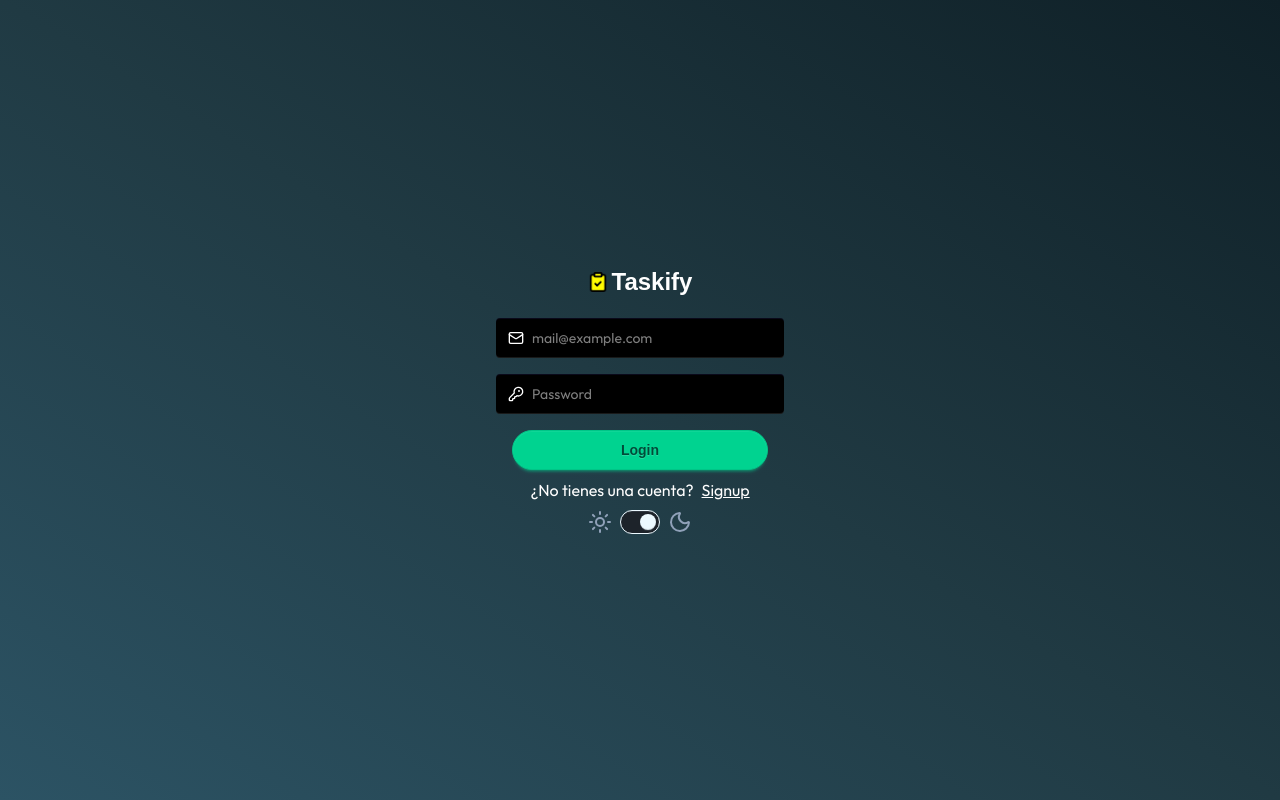
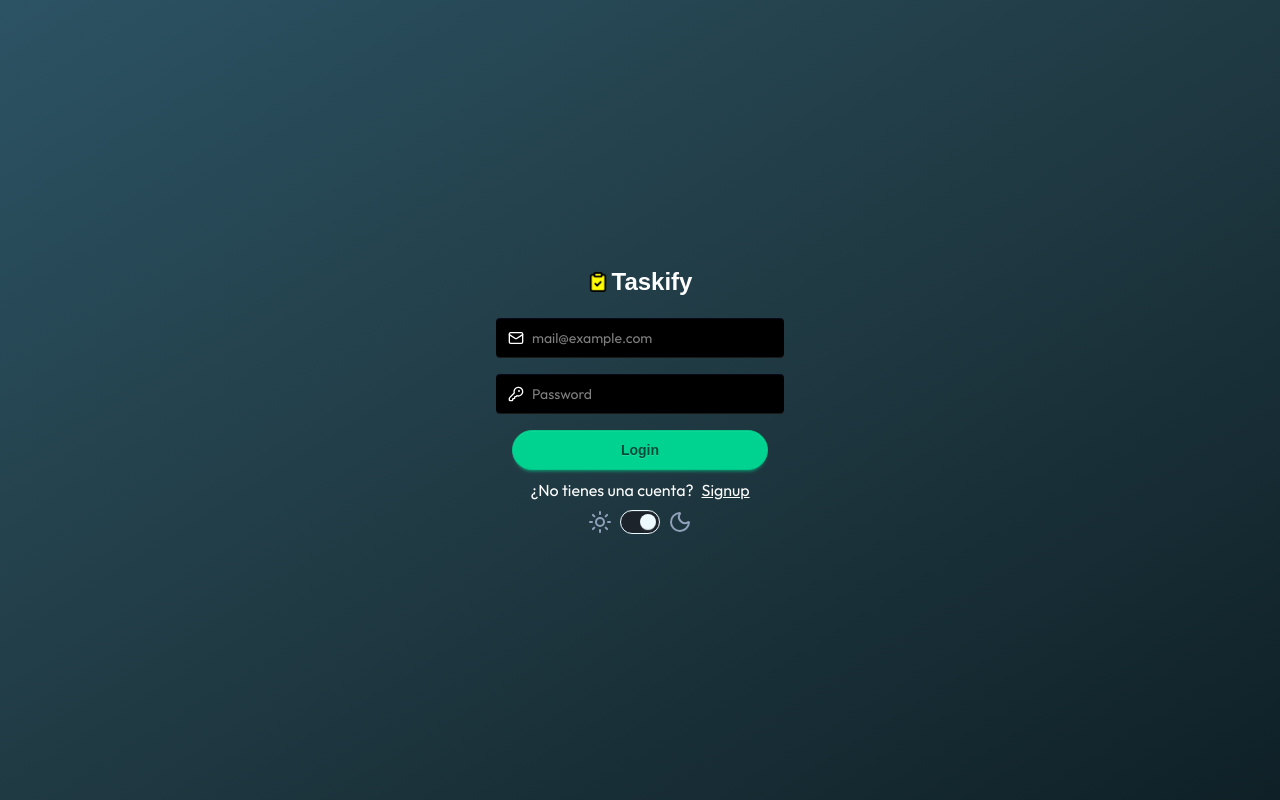
Before and after one commit to Juankyyy/taskify-frontend, a React (Vite) app: page /auth in a window 1280 px wide. Built offline with nearby package versions, Linux system fonts and the light colour scheme; a web font is replaced by a local one; what @midudev/tailwind-animations would draw is missing.

Commit message:
fix: bg gradient direction

```diff
--- a/src/index.css
+++ b/src/index.css
@@ -35,7 +35,7 @@
 
 [data-theme="dark"] {
   /* --bg-primary: linear-gradient(to bottom right, #2a2b2a, #1a1d1b); */
-  --bg-primary: linear-gradient(to top right, #2C5364, #203A43, #0F2027);
+  --bg-primary: linear-gradient(to bottom right, #2C5364, #203A43, #0F2027);
 
   --text-primary: #ffffff;
 }
```
